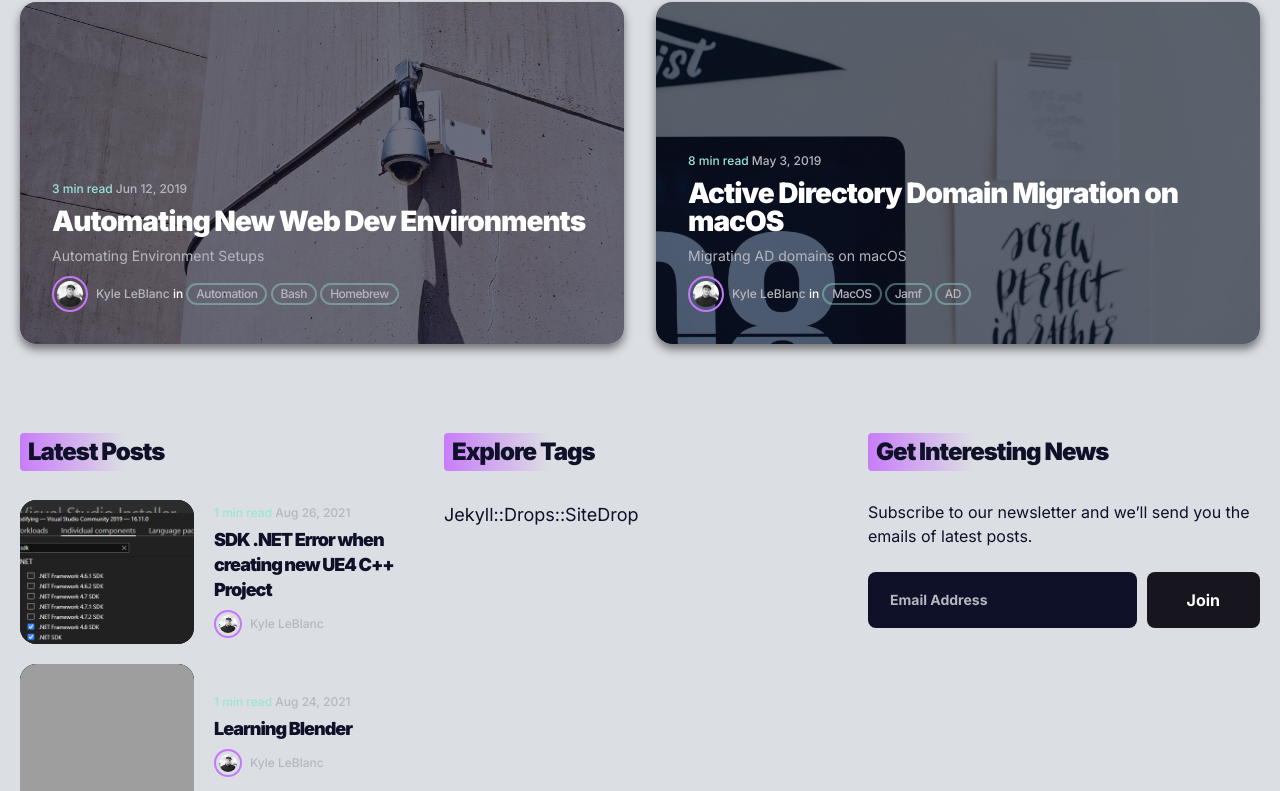
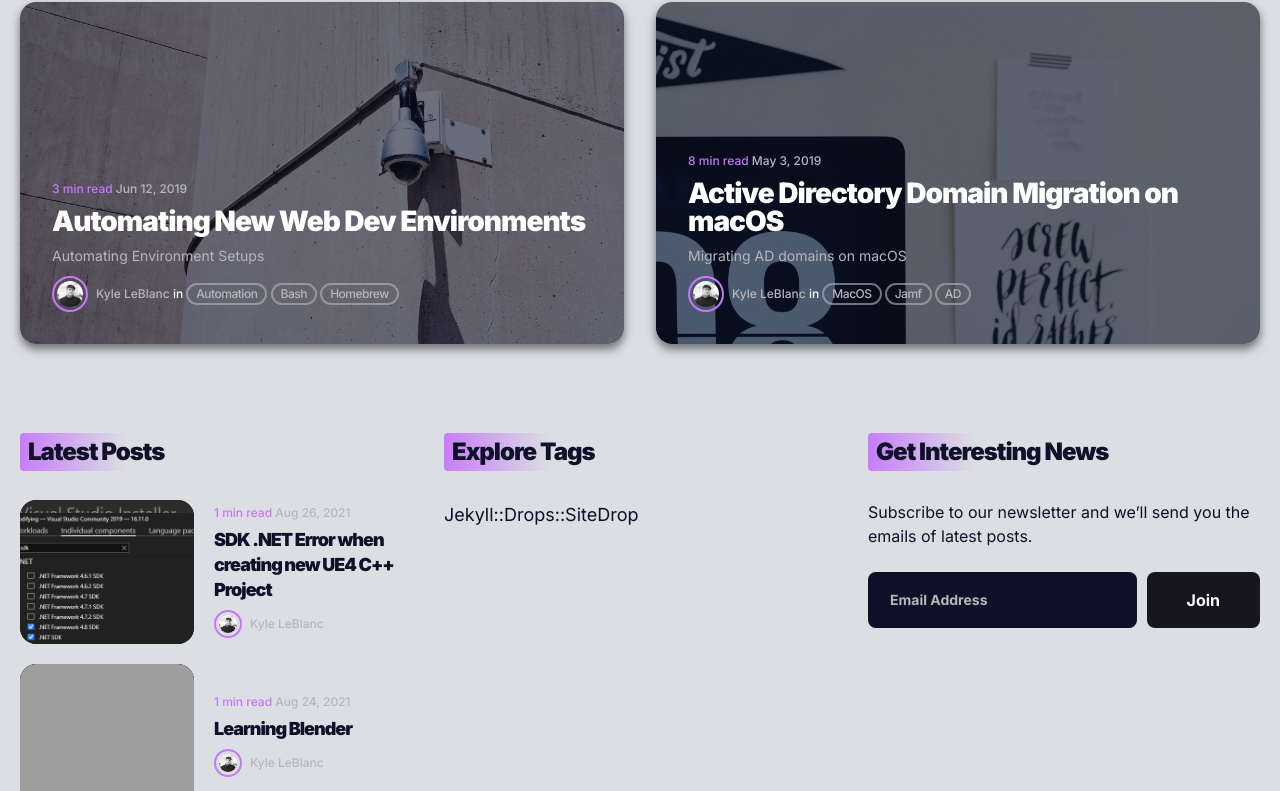
Before and after one commit to leblanck/pinkrhino, a Jekyll site: the page built from _posts/2019-05-09-view-config-profile-terminal.markdown, in a window 1280 px wide. Shown: the part 3779-4570 px from the top of the page. Built offline with Jekyll 4.4.1, drawn with Linux system fonts in a browser that asks for light colours; nearby versions of some CDN libraries; grey boxes are pictures that could not be loaded.

Commit message:
Update _home-page.scss

```diff
--- a/_sass/4-layouts/_home-page.scss
+++ b/_sass/4-layouts/_home-page.scss
@@ -135,7 +135,7 @@
   }
 
   .article__minutes {
-    color: $alt-brand-color;
+    color: $brand-color;
   }
 
   .article__date {
@@ -167,7 +167,7 @@
     font-weight: 500;
     text-transform: capitalize;
     letter-spacing: -0.5px;
-    border: 2px solid rgba($alt-brand-color, 0.4);
+    border: 2px solid rgba($gray, 0.6);
     border-radius: 24px;
     color: $gray;
     &:hover {
```
